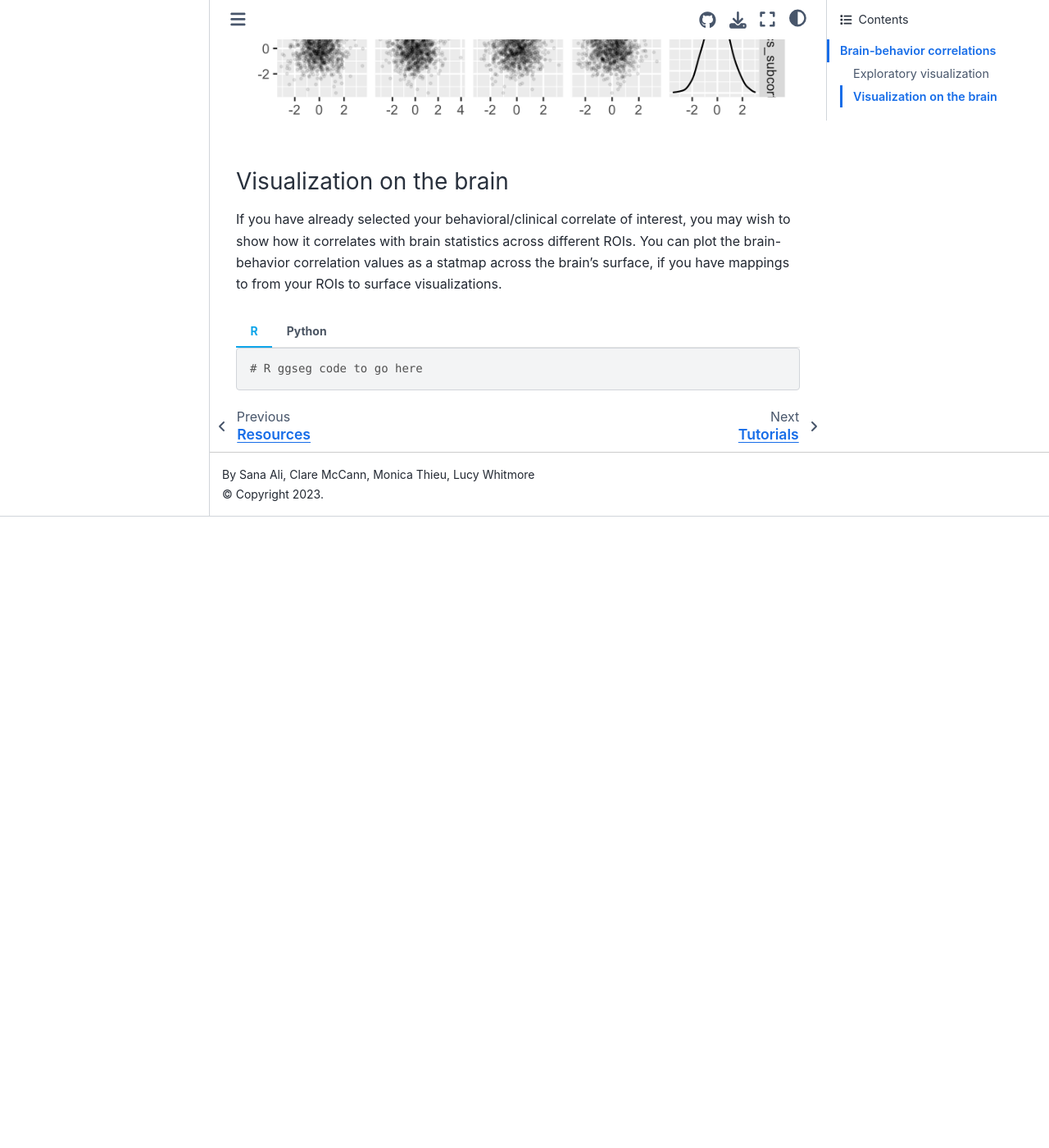
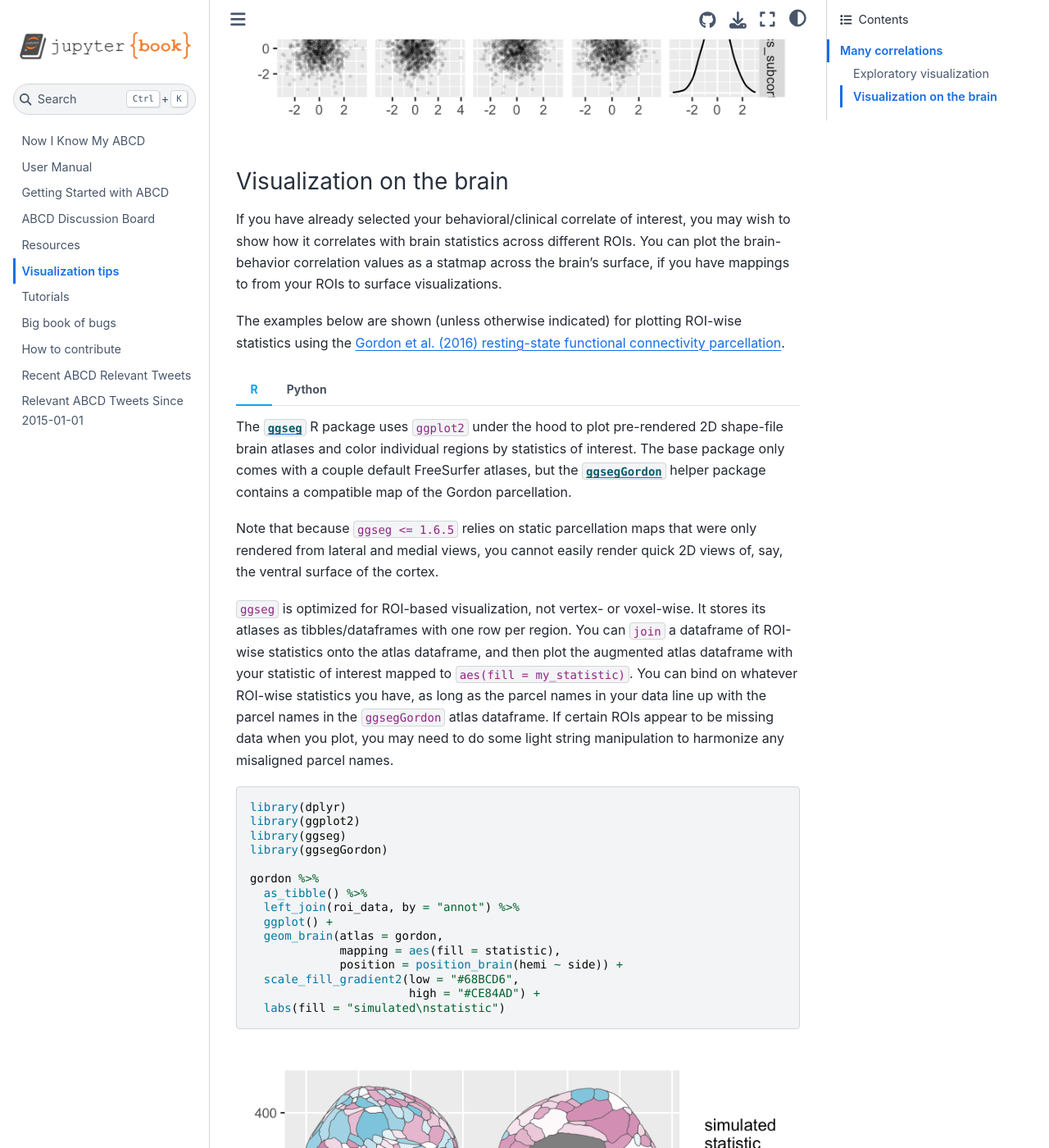
Before and after one commit to now-i-know-my-abcd/docs, a Jupyter Book: the page built from docs/visualization.md, in a window 1280 px wide and 1400 px high, scrolled down 1297 px. Shown: the whole window at 82% size. Built offline with Jupyter Book 1.0.4 settings and Sphinx 7.4.7 and the Sphinx Book theme 1.1.4, drawn with Linux system fonts in a browser that asks for light colours; before the commit the page ends 1927 px from its top, so only the background shows below that; some of the changed text lies outside the part shown.

Commit message:
by god people will know how to plot roi stats

`````diff
--- a/docs/visualization.md
+++ b/docs/visualization.md
@@ -12,11 +12,11 @@ kernelspec:
 
 # Visualization tips
 
-## Brain-behavior correlations
+## Many correlations
 
 ### Exploratory visualization
 
-You may be exploring correlations between brain statistics and behavioral/clinical correlates. With each brain statistic being calculated across many different ROIs, and with many behavioral correlates, you can generate scatterplots in _small multiples_ in order to see the range of correlations as efficiently as possible.
+You may be exploring correlations between brain statistics, between behavioral/clinical correlates, or across brain and behavior. With each brain statistic being calculated across many different ROIs, and with many behavioral correlates, you can generate scatterplots in _small multiples_ in order to see the range of correlations as efficiently as possible.
 
 ````{tab} R
 [`ggpairs()`](https://ggobi.github.io/ggally/articles/ggpairs.html) from the `GGally` package will produce a flexible scatterplot matrix for exploratory visual data analysis. The plot is a `ggplot2` object under the hood, so you can modify `theme()` elements. However, `GGally` plot matrix objects don't behave exactly like single ggplots, so the syntax for modifying other plot aesthetics is slightly different.
@@ -49,13 +49,81 @@ sns.pairplot(data)
 
 If you have already selected your behavioral/clinical correlate of interest, you may wish to show how it correlates with brain statistics across different ROIs. You can plot the brain-behavior correlation values as a statmap across the brain's surface, if you have mappings to from your ROIs to surface visualizations.
 
+The examples below are shown (unless otherwise indicated) for plotting ROI-wise statistics using the [Gordon et al. (2016) resting-state functional connectivity parcellation](https://sites.wustl.edu/petersenschlaggarlab/parcels-19cwpgu/).
+
 ````{tab} R
+The [`ggseg`](https://ggseg.github.io/ggseg/index.html) R package uses `ggplot2` under the hood to plot pre-rendered 2D shape-file brain atlases and color individual regions by statistics of interest. The base package only comes with a couple default FreeSurfer atlases, but the [`ggsegGordon`](https://github.com/ggseg/ggsegGordon) helper package contains a compatible map of the Gordon parcellation.
+
+Note that because `ggseg <= 1.6.5` relies on static parcellation maps that were only rendered from lateral and medial views, you cannot easily render quick 2D views of, say, the ventral surface of the cortex.
+
+`ggseg` is optimized for ROI-based visualization, not vertex- or voxel-wise. It stores its atlases as tibbles/dataframes with one row per region. You can `join` a dataframe of ROI-wise statistics onto the atlas dataframe, and then plot the augmented atlas dataframe with your statistic of interest mapped to `aes(fill = my_statistic)`. You can bind on whatever ROI-wise statistics you have, as long as the parcel names in your data line up with the parcel names in the `ggsegGordon` atlas dataframe. If certain ROIs appear to be missing data when you plot, you may need to do some light string manipulation to harmonize any misaligned parcel names.
+
 ```{code-block} r
-# R ggseg code to go here
+library(dplyr)
+library(ggplot2)
+library(ggseg)
+library(ggsegGordon)
+
+gordon %>%
+  as_tibble() %>%
+  left_join(roi_data, by = "annot") %>%
+  ggplot() +
+  geom_brain(atlas = gordon,
+             mapping = aes(fill = statistic),
+             position = position_brain(hemi ~ side)) +
+  scale_fill_gradient2(low = "#68BCD6",
+                       high = "#CE84AD") +
+  labs(fill = "simulated\nstatistic")
+```
+```{figure} figs/r_ggseg_brain.png
 ```
 ````
 ````{tab} Python
+The `nilearn.plotting` library uses `plotly` and `matplotlib` under the hood to plot snapshots of 3D cortical surface visualizations. `nilearn.datasets` comes with a number of atlases; however, the Gordon atlas has not yet been implemented natively. You can either import the atlas yourself as a `numpy` array of ROI codes (one per each surface vertex) or use an alternative atlas that has already been implemented. The example below plots simulated ROI-wise statistics for each parcel in the [Destrieux surface atlas](https://nilearn.github.io/stable/modules/generated/nilearn.datasets.fetch_atlas_surf_destrieux.html?highlight=destrieux#nilearn.datasets.fetch_atlas_surf_destrieux).
+
+Because `nilearn.plotting` uses `plotly` under the hood to flexibly snapshot the underlying brain model each time a plot is called, it supports all six canonical hemisphere views: medial, lateral, dorsal, ventral, anterior, and posterior. However, it can only render one hemisphere/view at a time.
+
+`nilearn.plotting` surface plots are optimized for vertex-wise visualization. `nilearn` stores atlases as 1D arrays with one row per vertex. Each row's value is that ROI's integer code, and all indices with the same code value thus belong to the same ROI. You can plot any array of stat values as long as the array has the same dimensions as the atlas. If you have a list or `pandas` dataframe column of one stat values for each atlas ROI label, you will need to iterate through the _atlas array of vertices,_ fetching the relevant stat value for each vertex.
+
+Once you have that, you can plot stat values on the surface! Use [`plot_surf_stat_map()`](https://nilearn.github.io/stable/modules/generated/nilearn.plotting.plot_surf_stat_map.html#nilearn.plotting.plot_surf_stat_map), which will vary color with your statistic of interest if it's fed into the `stat_map` argument. While it sounds like what you want, don't use `plot_surf_roi()` for this because that function is designed for plotting arbitrary categorical colors to ROI definition atlases.
+
 ```{code-block} python
-# Python nilearn code to go here
+from nilearn import datasets, plotting, surface
+import numpy as np
+import pandas as pd
+import random
+from matplotlib import pyplot as plt
+from seaborn import diverging_palette
+
+# Retrieve destrieux parcellation in fsaverage5 space from nilearn
+destrieux_atlas = datasets.fetch_atlas_surf_destrieux()
+
+# The parcellation is already loaded into memory
+parcellation = destrieux_atlas['map_left']
+
+# Retrieve fsaverage5 surface dataset for the plotting background. It contains
+# the surface template as pial and inflated version and a sulcal depth maps
+# which is used for shading
+fsaverage = datasets.fetch_surf_fsaverage()
+
+# While it's not necessary to reformat atlas vertices as a dataframe, it's nice
+destrieux_df_left = pd.DataFrame({'roi_val': destrieux_atlas.map_left})
+
+destrieux_df_left['roi_label'] = [destrieux_atlas.labels[i] for i in destrieux_df_left['roi_val']]
+
+# Simulated statistics for each atlas ROI
+sim_stats = [random.uniform(-100, 100) for i in range(len(destrieux_atlas.labels))]
+
+destrieux_df_left['sim_stat'] = [sim_stats[i] for i in destrieux_df_left['roi_val']]
+
+plotting.plot_surf_stat_map(fsaverage['infl_left'],
+                                stat_map=np.array(destrieux_df_left['sim_stat'], dtype = np.int32),
+                                hemi='left', view='lateral',
+                                # Use seaborn's helper function for diverging gradient colormap
+                                cmap = diverging_palette(194, 327, s = 50, l = 64, as_cmap = True),
+                                bg_map=fsaverage['sulc_left'], bg_on_data=True,
+                                darkness=.5)
+```
+```{figure} figs/py_nilearn_leftlateral.png
 ```
 ````
`````
Also changed, not shown: docs/figs/py_nilearn_leftlateral.png (added), docs/figs/py_nilearn_rightlateral.png (added), docs/figs/r_ggseg_brain.png (added).
